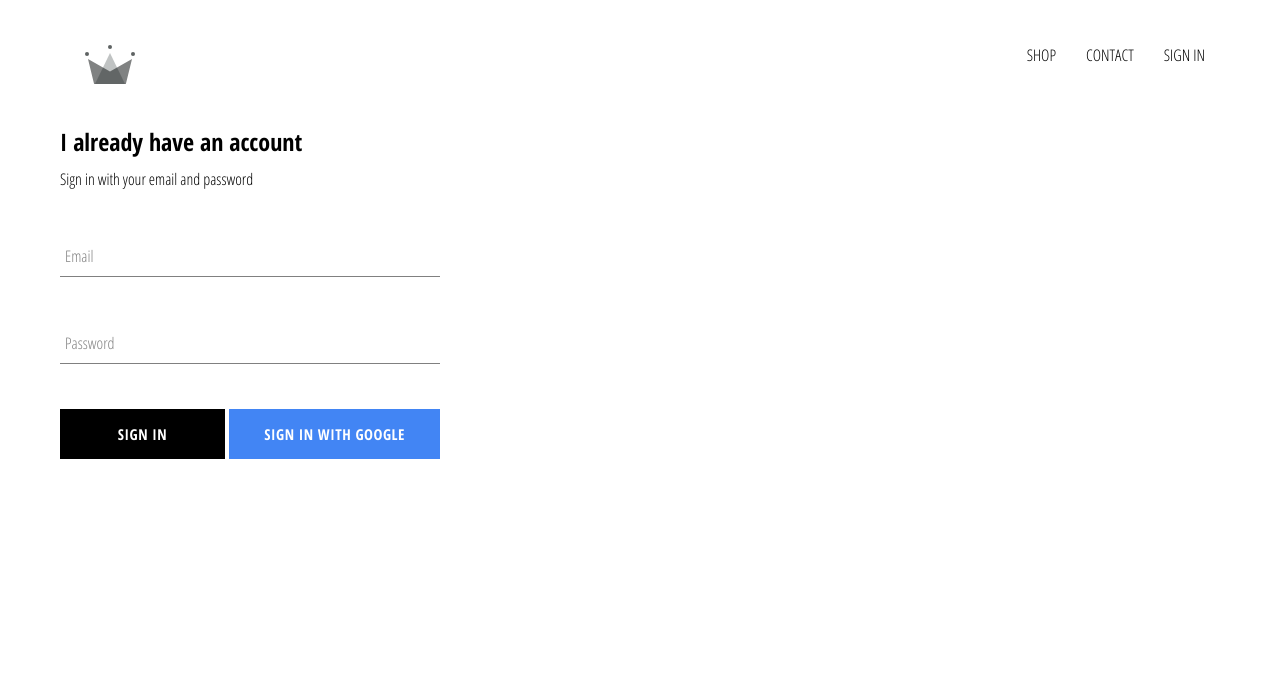
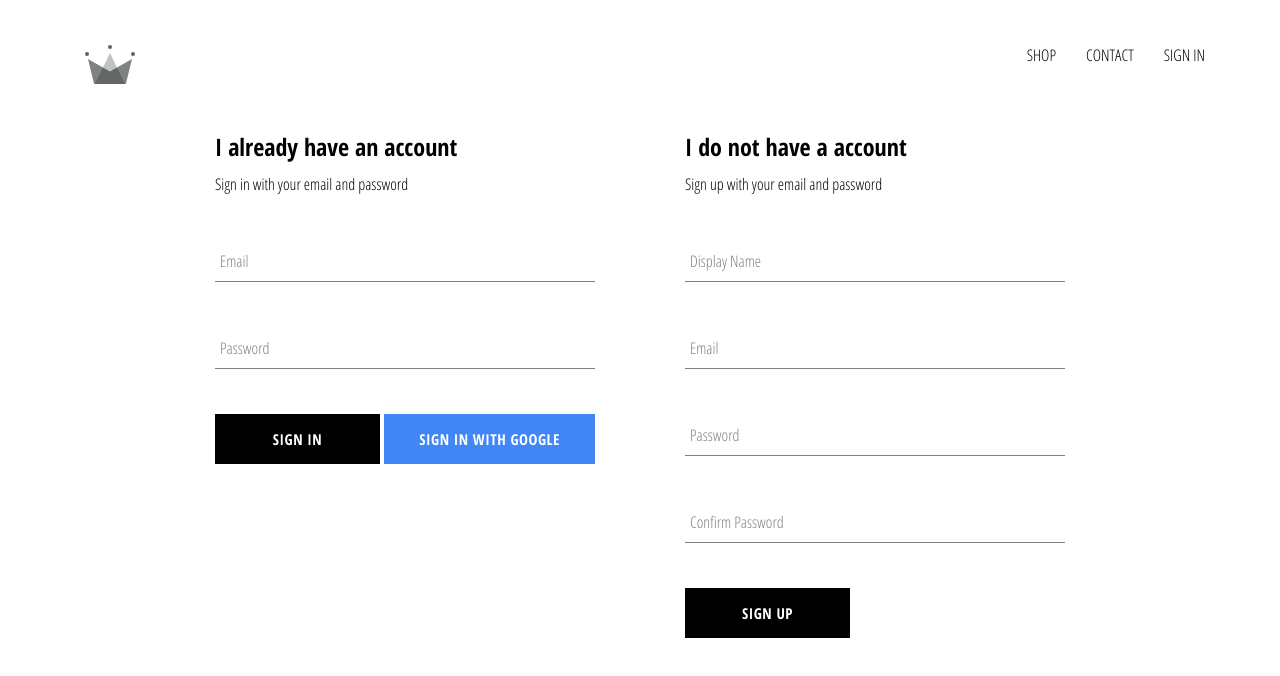
Before and after one commit to neonexus22/cloth-store-react, a React (Create React App) app: page /signin in a window 1280 px wide. Shown: the top 676 px of the page. Built offline with nearby package versions, Linux system fonts and the light colour scheme; no server answers.

Commit message:
sign up functionality added

```diff
--- a/package.json
+++ b/package.json
@@ -6,6 +6,7 @@
     "@testing-library/jest-dom": "^5.11.6",
     "@testing-library/react": "^11.1.2",
     "@testing-library/user-event": "^12.2.2",
+    "axios": "^0.21.0",
     "firebase": "^8.0.2",
     "react": "^17.0.1",
     "react-dom": "^17.0.1",
--- a/src/App.js
+++ b/src/App.js
@@ -9,6 +9,8 @@ import ShopPage from "./pages/shop/shop.component";
 import SignInAndSignUpPage from "./pages/sign-in-and-sign-up/sign-in-and-sign-up.component";
 
 import { auth } from "./firebase/firebase.util";
+
+import axios from "./axios";
 
 class App extends React.Component {
   constructor(props) {
@@ -22,9 +24,17 @@ class App extends React.Component {
   unsubscribeFromAuth = null;
 
   componentDidMount() {
-    this.unsubscribeFromAuth = auth.onAuthStateChanged((user) => {
-      this.setState({ currentUser: user });
-      console.log("auth", user);
+    this.unsubscribeFromAuth = auth.onAuthStateChanged(async (authUser) => {
+      let user;
+      if (authUser) {
+        const { displayName, email } = authUser;
+        user = await axios.post("/user", {
+          email,
+          displayName,
+        });
+      }
+      await this.setState({ currentUser: user?.data?.data });
+      console.log("auth", user?.data?.data);
     });
   }
 
--- /dev/null
+++ b/src/axios.js
@@ -0,0 +1,7 @@
+import axios from "axios";
+
+const instance = axios.create({
+  baseURL: "http://localhost:8001",
+});
+
+export default instance;
--- /dev/null
+++ b/src/components/sign-up/sign-up.component.jsx
@@ -0,0 +1,100 @@
+import React from "react";
+import FormInput from "../form-input/form-input.component";
+import CustomButton from "../custom-button/custom-button.component";
+import { auth } from "../../firebase/firebase.util";
+import axios from "../../axios";
+
+import "./sign-up.styles.css";
+
+class SignUp extends React.Component {
+  constructor() {
+    super();
+
+    this.state = {
+      displayName: "",
+      email: "",
+      password: "",
+      confirmPassword: "",
+    };
+  }
+
+  handleSubmit = async (event) => {
+    event.preventDefault();
+    const { email, displayName, password, confirmPassword } = this.state;
+    if (password !== confirmPassword) {
+      alert("Passwords don't match");
+      return;
+    }
+    try {
+      const { user } = await auth.createUserWithEmailAndPassword(
+        email,
+        password
+      );
+      if (user) {
+        this.setState({
+          displayName: "",
+          email: "",
+          password: "",
+          confirmPassword: "",
+        });
+      }
+    } catch (error) {
+      console.log("sign up error", error);
+    }
+  };
+
+  handleChange = (event) => {
+    const { name, value } = event.target;
+    this.setState({
+      [name]: value,
+    });
+  };
+
+  render() {
+    const { email, displayName, password, confirmPassword } = this.state;
+    return (
+      <div className="sign-up">
+        <h2 className="title">I do not have a account</h2>
+        <span>Sign up with your email and password</span>
+        <form className="sign-up-form" onSubmit={this.handleSubmit}>
+          <FormInput
+            type="text"
+            name="displayName"
+            value={displayName}
+            onChange={this.handleChange}
+            label="Display Name"
+            required
+          />
+          <FormInput
+            type="text"
+            name="email"
+            value={email}
+            onChange={this.handleChange}
+            label="Email"
+            required
+          />
+          <FormInput
+            type="password"
+            name="password"
+            value={password}
+            onChange={this.handleChange}
+            label="Password"
+            required
+          />
+          <FormInput
+            type="password"
+            name="confirmPassword"
+            value={confirmPassword}
+            onChange={this.handleChange}
+            label="Confirm Password"
+            required
+          />
+
+          <CustomButton type="submit"> SIGN UP</CustomButton>
+        </form>
+      </div>
+    );
+  }
+}
+
+export default SignUp;
--- /dev/null
+++ b/src/components/sign-up/sign-up.styles.css
@@ -0,0 +1,9 @@
+.sign-up {
+  display: flex;
+  flex-direction: column;
+  width: 380px;
+}
+
+.sign-up .title {
+  margin: 10px 0;
+}
--- a/src/pages/sign-in-and-sign-up/sign-in-and-sign-up.component.jsx
+++ b/src/pages/sign-in-and-sign-up/sign-in-and-sign-up.component.jsx
@@ -1,11 +1,13 @@
 import React from "react";
 import SignIn from "../../components/sign-in/sign-in.component";
+import SignUp from "../../components/sign-up/sign-up.component";
 
 import "./sign-in-and-sign-up.styles.css";
 
 const SignInAndSignUpPage = () => (
   <div className="sign-in-and-sign-up">
     <SignIn />
+    <SignUp />
   </div>
 );
 
--- a/src/pages/sign-in-and-sign-up/sign-in-and-sign-up.styles.css
+++ b/src/pages/sign-in-and-sign-up/sign-in-and-sign-up.styles.css
@@ -0,0 +1,6 @@
+.sign-in-and-sign-up {
+  display: flex;
+  width: 850px;
+  justify-content: space-between;
+  margin: 30px auto;
+}
```
Also changed, not shown: 1 other file (tests, documents, lock files or other folders).
